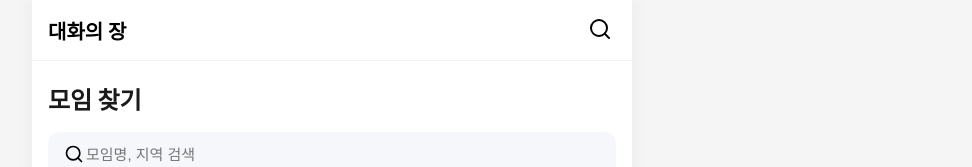
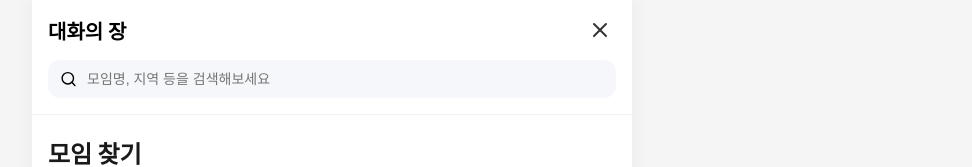
Before and after one commit to cutiefunny/daehwajang, a SvelteKit app: page /meetings in a window 1280 px wide. Both pictures are taken after a click on the button 908 px from the left and 30 px from the top of the page. Shown: the top 167 px of the page, without its empty margins (308-1280 px from the left). Built offline with nearby package versions, Linux system fonts and the light colour scheme; no server answers; the database is empty.

Commit message:
메인화면 검색버튼 동작 구현

```diff
--- a/src/routes/+layout.svelte
+++ b/src/routes/+layout.svelte
@@ -1,15 +1,47 @@
 <script>
 	import favicon from '$lib/assets/favicon.svg';
 	import { page } from '$app/stores';
+	import { goto } from '$app/navigation';
 	import { user, appSettings } from '$lib/stores';
-	import { Search, Home, MessageSquare, User, BookOpen, LogIn } from 'lucide-svelte';
+	import { Search, Home, MessageSquare, User, BookOpen, LogIn, X } from 'lucide-svelte';
 	import ConfirmModal from '$lib/components/ConfirmModal.svelte';
-	import ToastContainer from '$lib/components/ToastContainer.svelte'; // [추가]
-	import { fade } from 'svelte/transition'; // [추가] 애니메이션용
+	import ToastContainer from '$lib/components/ToastContainer.svelte';
+	import { fade, slide } from 'svelte/transition';
 
 	let { children } = $props();
 	const isActive = (path) => $page.url.pathname === path;
 	let isAdminPage = $derived($page.url.pathname.startsWith('/admin'));
+
+	// [수정] Svelte 5 Runes 문법($state) 적용
+	let isSearchOpen = $state(false);
+	let globalSearchQuery = $state('');
+	let searchInputRef;
+
+	function toggleSearch() {
+		isSearchOpen = !isSearchOpen;
+		if (isSearchOpen) {
+			// 열릴 때 포커스
+			setTimeout(() => searchInputRef?.focus(), 100);
+		} else {
+			globalSearchQuery = '';
+		}
+	}
+
+	function handleGlobalSearch() {
+		if (!globalSearchQuery.trim()) return;
+
+		// 모임 목록 페이지로 쿼리와 함께 이동
+		goto(`/meetings?q=${encodeURIComponent(globalSearchQuery)}`);
+
+		// 검색창 닫기 및 초기화
+		isSearchOpen = false;
+		globalSearchQuery = '';
+	}
+
+	function handleKeydown(e) {
+		if (e.key === 'Enter') handleGlobalSearch();
+		if (e.key === 'Escape') toggleSearch();
+	}
 </script>
 
 <svelte:head>
@@ -17,16 +49,39 @@
 </svelte:head>
 
 <ConfirmModal />
-<ToastContainer /> {#if isAdminPage}
+<ToastContainer />
+
+{#if isAdminPage}
 	{@render children()}
 {:else}
 	<div class="app-container" style="background-color: {$appSettings.appBg ?? '#ffffff'};">
 
 		<header class="app-header" style="background-color: {$appSettings.headerFooterBg ?? '#ffffff'};">
+			<div class="header-top">
 				<h1 class="logo">{$appSettings.logoText}</h1>
-			<button class="icon-btn" aria-label="검색">
+				<button class="icon-btn" aria-label="검색" on:click={toggleSearch}>
+					{#if isSearchOpen}
+						<X size={24} />
+					{:else}
 						<Search size={24} />
+					{/if}
 				</button>
+			</div>
+
+			{#if isSearchOpen}
+				<div class="header-search-area" transition:slide={{ duration: 200, axis: 'y' }}>
+					<div class="search-input-wrapper">
+						<Search size={18} class="search-icon-small" />
+						<input
+							type="text"
+							placeholder="모임명, 지역 등을 검색해보세요"
+							bind:this={searchInputRef}
+							bind:value={globalSearchQuery}
+							on:keydown={handleKeydown}
+						/>
+					</div>
+				</div>
+			{/if}
 		</header>
 
 		<main class="app-content">
@@ -88,31 +143,68 @@
 		max-width: 600px;
 		margin: 0 auto;
 		box-shadow: 0 0 20px rgba(0, 0, 0, 0.05);
-		overflow: hidden; /* 애니메이션 시 스크롤바 방지 */
+		overflow: hidden;
 	}
 
 	.app-header {
+		display: flex;
+		flex-direction: column;
+		min-height: 60px;
+		justify-content: center;
+		border-bottom: 1px solid rgba(0,0,0,0.05);
+		flex-shrink: 0;
+		z-index: 10;
+		transition: all 0.2s;
+	}
+
+	.header-top {
 		height: 60px;
 		display: flex;
 		align-items: center;
 		justify-content: space-between;
 		padding: 0 16px;
-		border-bottom: 1px solid rgba(0,0,0,0.05);
-		flex-shrink: 0;
-		z-index: 10; /* 헤더가 콘텐츠 위에 오도록 */
+		width: 100%;
+		box-sizing: border-box;
+	}
+
+	.header-search-area {
+		padding: 0 16px 16px 16px;
+		width: 100%;
+		box-sizing: border-box;
+	}
+
+	.search-input-wrapper {
+		background-color: #f5f7fa;
+		border-radius: 12px;
+		padding: 10px 12px;
+		display: flex;
+		align-items: center;
+		gap: 8px;
+	}
+
+	.search-icon-small {
+		color: #a0aec0;
+	}
+
+	.search-input-wrapper input {
+		border: none;
+		background: transparent;
+		width: 100%;
+		font-size: 14px;
+		outline: none;
+		color: #2d3748;
 	}
 
 	.logo { font-size: 20px; font-weight: bold; margin: 0; }
-	.icon-btn { background: none; border: none; cursor: pointer; padding: 4px; }
+	.icon-btn { background: none; border: none; cursor: pointer; padding: 4px; color: #333; display: flex; align-items: center; justify-content: center;}
 
 	.app-content {
 		flex: 1;
 		overflow-y: auto;
 		padding-bottom: 20px;
-		position: relative; /* 절대 위치 자식 요소를 위해 */
+		position: relative;
 	}
 
-	/* [추가] 페이지 전환 래퍼 */
 	.page-transition-wrapper {
 		width: 100%;
 		min-height: 100%;
--- a/src/routes/meetings/+page.svelte
+++ b/src/routes/meetings/+page.svelte
@@ -1,11 +1,11 @@
 <script>
 	import { onMount } from 'svelte';
 	import { goto } from '$app/navigation';
+	import { page } from '$app/stores'; // [추가] URL 파라미터 접근
 	import { db } from '$lib/firebase';
 	import { collection, getDocs, query, where, orderBy, doc, getDoc, getCountFromServer } from 'firebase/firestore';
 	import { user } from '$lib/stores';
 	import { Search, MapPin, Calendar, Plus, Loader2, SlidersHorizontal, Users, Crown } from 'lucide-svelte';
-	import Skeleton from '$lib/components/Skeleton.svelte';
 
 	let meetings = [];
 	let filteredMeetings = [];
@@ -16,6 +16,13 @@
 	let selectedCategory = '전체';
 
 	const categories = ['전체', '소셜', '취미', '운동', '독서', '여행', '기타'];
+
+	// [추가] URL 쿼리 파라미터 감지하여 검색어 자동 설정
+	// $page.url.searchParams.get('q') 값이 바뀌면 searchTerm에 반영됨 -> 아래 필터 로직 자동 실행
+	$: queryParam = $page.url.searchParams.get('q');
+	$: if (queryParam !== null) {
+		searchTerm = queryParam;
+	}
 
 	// 로그인 상태가 변경되면 목록을 다시 정렬
 	$: if ($user && meetings.length > 0) {
@@ -38,7 +45,7 @@
 
 			const querySnapshot = await getDocs(q);
 
-			// [추가] 내 신청 내역 미리 가져오기 (로그인 시)
+			// 내 신청 내역 미리 가져오기 (로그인 시)
 			let myApplications = {};
 			if ($user) {
 				try {
@@ -84,13 +91,12 @@
 					...data,
 					currentParticipants,
 					maxParticipants: data.maxParticipants || 5,
-					myStatus: myApplications[docSnap.id] || null // [추가] 내 상태 할당
+					myStatus: myApplications[docSnap.id] || null
 				};
 			}));
 
 			meetings = loadedMeetings;
-
-			sortMeetings();
+			sortMeetings(); // 데이터 로드 후 정렬 및 필터링 실행
 
 		} catch (error) {
 			console.error("모임 목록 로딩 실패:", error);
@@ -113,14 +119,14 @@
 			if (aIsHost && !bIsHost) return -1;
 			if (!aIsHost && bIsHost) return 1;
 
-			// 2순위: 내가 참여/요청 중인 모임 (호스트가 아닌 경우)
+			// 2순위: 내가 참여/요청 중인 모임
 			const aIsApplied = (a.myStatus === 'pending' || a.myStatus === 'accepted');
 			const bIsApplied = (b.myStatus === 'pending' || b.myStatus === 'accepted');
 
 			if (aIsApplied && !bIsApplied) return -1;
 			if (!aIsApplied && bIsApplied) return 1;
 
-			// 3순위: 날짜순 (기본 정렬 유지)
+			// 3순위: 날짜순
 			return 0;
 		});
 
@@ -137,7 +143,8 @@
 		});
 	}
 
-	$: if (searchTerm || selectedCategory) {
+	// 검색어 또는 카테고리가 변경될 때마다 필터링 실행
+	$: if (searchTerm !== undefined || selectedCategory) {
 		filterMeetings();
 	}
 
@@ -188,7 +195,10 @@
 
 	<div class="meeting-list">
 		{#if isLoading}
-			<Skeleton />
+			<div class="loading-state">
+				<Loader2 size={32} class="spin" />
+				<p>모임을 불러오고 있습니다...</p>
+			</div>
 		{:else if filteredMeetings.length > 0}
 			{#each filteredMeetings as meeting, index (meeting.id)}
 				{#if shouldShowDivider(index)}
@@ -251,7 +261,7 @@
 		{:else}
 			<div class="empty-state">
 				<p>조건에 맞는 모임이 없습니다 😢</p>
-				<button class="reset-btn" on:click={() => { searchTerm = ''; selectedCategory = '전체'; }}>
+				<button class="reset-btn" on:click={() => { searchTerm = ''; selectedCategory = '전체'; goto('/meetings'); }}>
 					필터 초기화
 				</button>
 			</div>
@@ -295,7 +305,10 @@
 		margin-bottom: 16px;
 	}
 
-
+	.search-icon {
+		color: #999;
+		margin-right: 8px;
+	}
 
 	.search-bar input {
 		flex: 1;
@@ -420,7 +433,6 @@
 		margin-bottom: 6px;
 	}
 
-	/* [추가] 뱃지 그룹 스타일 */
 	.badge-group {
 		display: flex;
 		align-items: center;
@@ -436,7 +448,6 @@
 		font-weight: bold;
 	}
 
-	/* [추가] 상태 뱃지 스타일 */
 	.status-pill {
 		font-size: 10px;
 		padding: 2px 6px;
@@ -520,7 +531,7 @@
 		max-width: 180px;
 	}
 
-	.empty-state {
+	.loading-state, .empty-state {
 		padding: 60px 0;
 		text-align: center;
 		color: #999;
@@ -530,7 +541,8 @@
 		gap: 12px;
 	}
 
-
+	.spin { animation: spin 1s linear infinite; }
+	@keyframes spin { 100% { transform: rotate(360deg); } }
 
 	.reset-btn {
 		margin-top: 8px;
```
Lines whose indentation alone changed are shown as unchanged.
